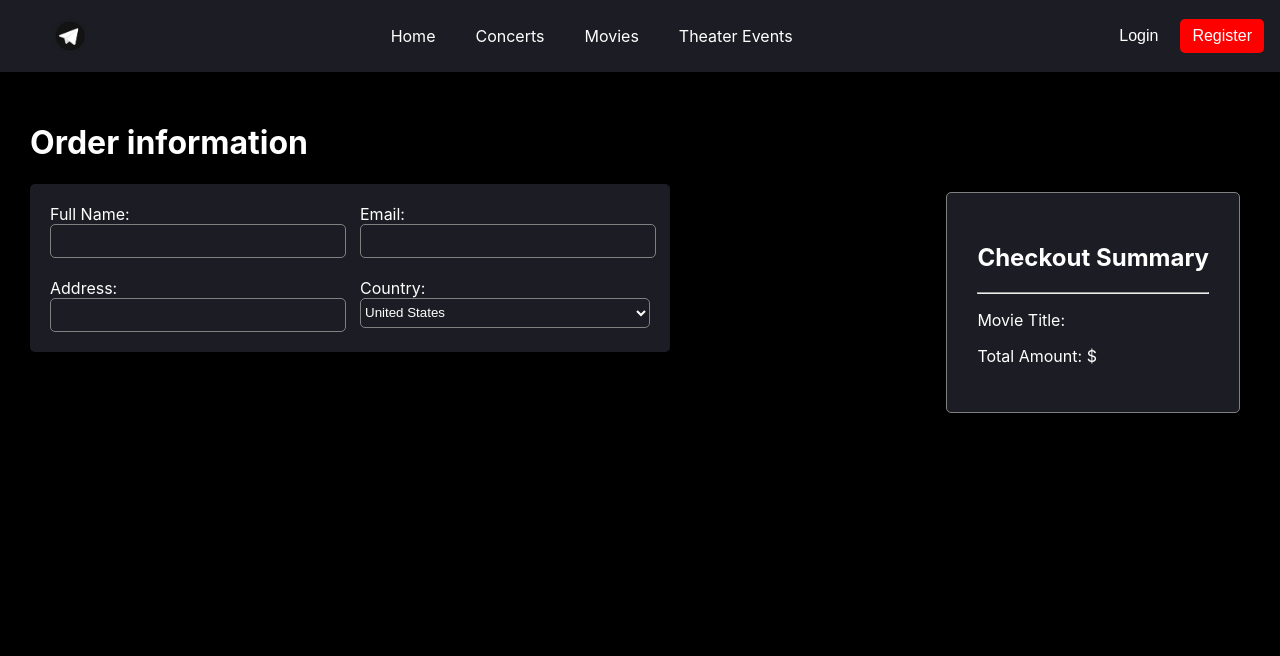
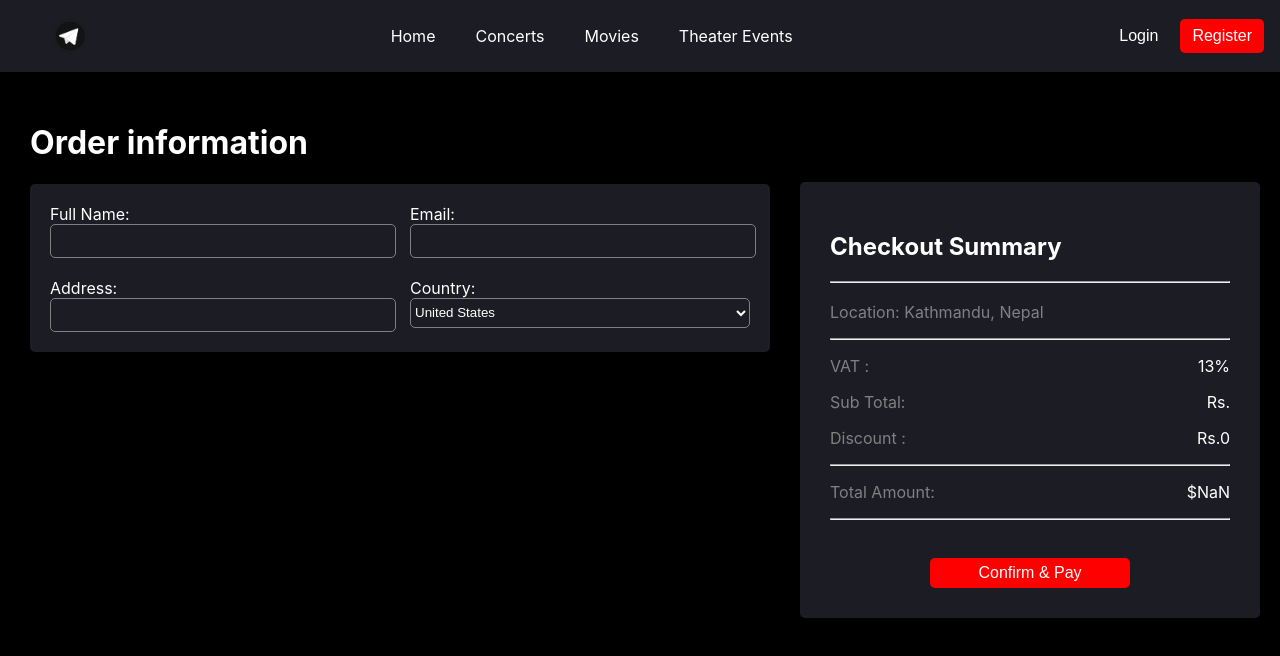
Before and after one commit to Sandesh-Ghimire/Movie-ticket-Booking-website, a React (Create React App) app: page /checkout in a window 1280 px wide. Shown: the top 656 px of the page. Built offline with nearby package versions, Linux system fonts and the light colour scheme.

Commit message:
confirmation page button fixed.

```diff
--- a/src/CheckoutForm.js
+++ b/src/CheckoutForm.js
@@ -21,7 +21,7 @@ const CheckoutForm = () => {
   return (
     <div className='container'>
       <h1>Order information</h1>
-      {/* <hr /> */}
+
 
       <form className="checkout-form">
       <div className="form-row">
--- a/src/CheckoutPage.js
+++ b/src/CheckoutPage.js
@@ -17,7 +17,9 @@ const CheckoutPage = () => {
 
         <CheckoutForm />
       </div>
-      <div className="right-side">
+
+      <div className="">
+
         <CheckoutSummary title={title} totalAmount={totalAmount} />
       </div>
     </div>
--- a/src/CheckoutSummary.js
+++ b/src/CheckoutSummary.js
@@ -1,13 +1,29 @@
-// CheckoutSummary.js
-import React from 'react';
+
 
 const CheckoutSummary = ({ title, totalAmount }) => {
+
+const ttlamt = parseInt(totalAmount)
+const FinalAmount= ttlamt+(totalAmount*(0.13));
+
+
   return (
-    <div>
+    <div className='right-side'>
+
       <h2>Checkout Summary</h2>
       <hr />
-      <p>Movie Title: {title}</p>
-      <p>Total Amount: ${totalAmount}</p>
+      <h3> {title}</h3>
+      <p>Location: Kathmandu, Nepal</p>
+      <hr></hr>
+      <p>VAT :<span>13%</span> </p>
+      <p>Sub Total: <span>Rs.{totalAmount}</span></p>
+      <p>Discount :<span>Rs.0</span> </p>
+      <hr/>
+      <p>Total Amount: <span>${FinalAmount}</span></p>
+      <hr></hr>
+      <button className="checkout-button-confrm" >
+              Confirm & Pay
+            </button>
+
       {/* Add more checkout summary details as needed */}
     </div>
   );
--- a/src/checkoutPage.css
+++ b/src/checkoutPage.css
@@ -2,12 +2,13 @@
 {
     padding: 30px;
     /* margin-left: 30px; */
+
 }
 
 .checkout-form {
     background: linear-gradient(0deg, #1C1C24, #1C1C24),
     linear-gradient(0deg, #252D3C, #252D3C);
-    width: 600px;
+    width: 700px;
     border-radius: 5px;
     display: block;
     /* flex-direction: column; */
@@ -72,10 +73,38 @@ width: 100%;
   .right-side {
     background: linear-gradient(0deg, #1C1C24, #1C1C24),
     linear-gradient(0deg, #252D3C, #252D3C);
-    border: 1px solid gray;
+    /* border: 1px solid gray; */
     border-radius: 5px;
     padding: 30px;
-    margin-top: 120px;
+    margin-top: 110px;
     margin-right: 40px;
+    width: 400px;
     /* Your styles for the right component */
   }
+
+
+  .right-side p{
+    color: gray;
+  }
+
+  .right-side span
+  {
+    float: right;
+
+    color: white;
+
+  }
+
+  .checkout-button-confrm
+  {
+    background-color: red;
+    color: white;
+    border: red;
+    height: 30px;
+    width: 200px;
+    border-radius: 5px;
+    font-size: 16px;
+    cursor: pointer;
+    margin-left: 100px;
+    margin-top: 30px;
+  }
```
